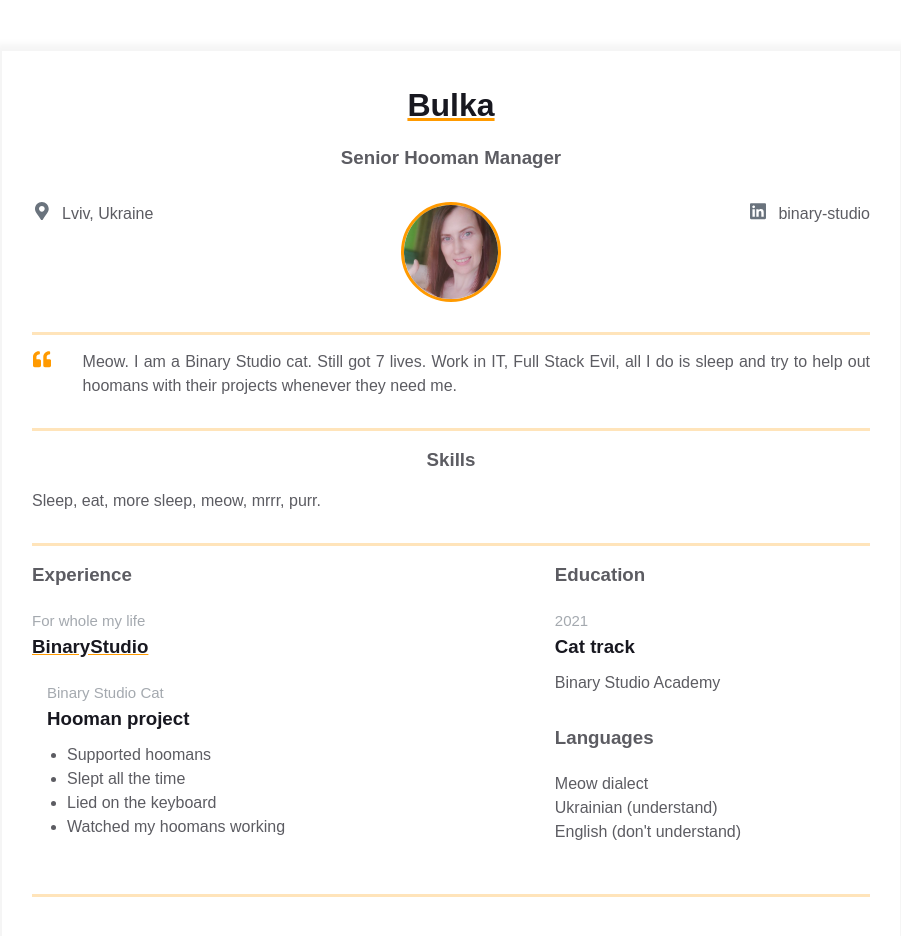
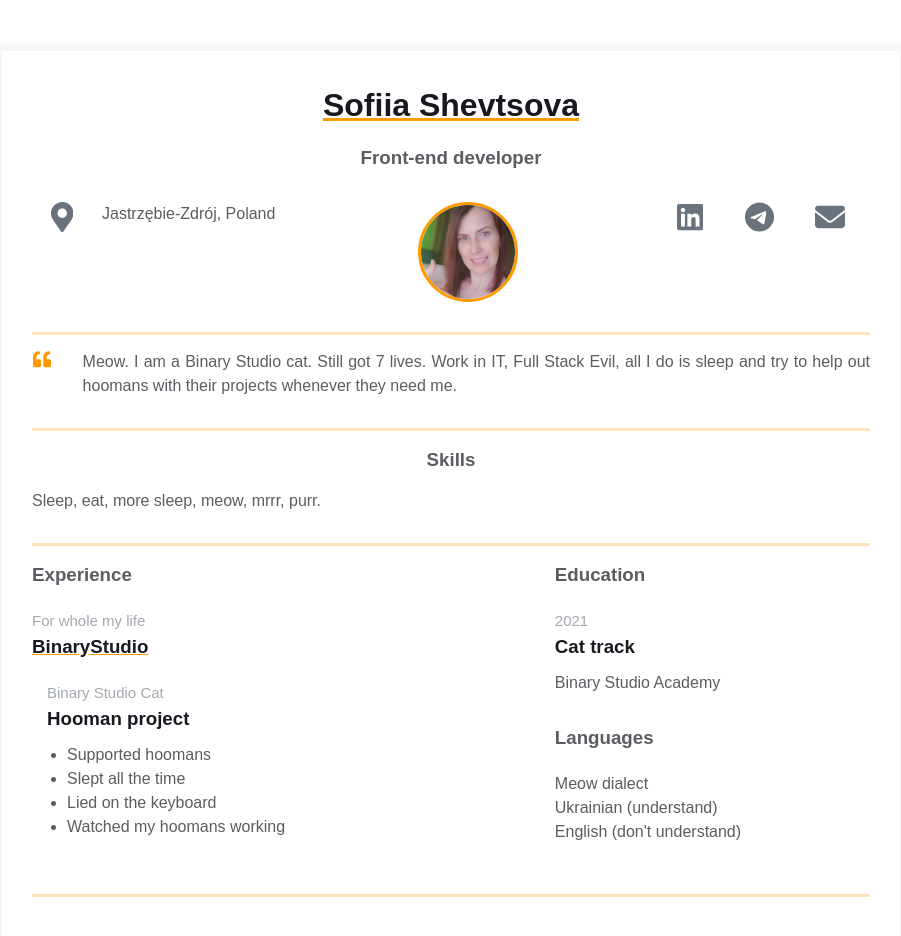
Before and after one commit to SofiiaShevtsova/homepage-2023, a plain HTML site: page index.html in a window 1280 px wide. Shown: the whole page, without its empty margins (189-1090 px from the left). Drawn offline with Linux system fonts and the light colour scheme.

Commit message:
add my info and icon

```diff
--- a/index.html
+++ b/index.html
@@ -11,12 +11,16 @@
       <div class="resume">
         <div class="container">
           <div class="resume__block">
-            <h1 class="contact-info__header">Bulka</h1>
-            <h3 class="contact-info__sub-header">Senior Hooman Manager</h3>
+            <h1 class="contact-info__header">Sofiia Shevtsova</h1>
+            <h3 class="contact-info__sub-header">Front-end developer</h3>
 
             <div class="contact_info_container fh">
               <div class="contact-info__block">
-                <a href="" rel="author" class="contact-info__item">
+                <a
+                  href="https://goo.gl/maps/2Hdw9YjaDwxPMqHw9"
+                  rel="author"
+                  class="contact-info__item"
+                >
                   <div class="contact-info__item-icon-wrapper">
                     <svg
                       class="contact-info__item-icon"
@@ -28,7 +32,7 @@
                       ></path>
                     </svg>
                   </div>
-                  <span>Lviv, Ukraine</span>
+                  <span>Jastrzębie-Zdrój, Poland</span>
                 </a>
               </div>
 
@@ -39,9 +43,9 @@
                   alt="Avatar">
               </div>
 
-              <div class="contact-info__block">
+              <div class="fh">
                 <a
-                  href="https://ua.linkedin.com/company/binary-studio_241166"
+                  href="https://www.linkedin.com/in/sofiiashevtsova/"
                   rel="author"
                   class="contact-info__item"
                 >
@@ -56,7 +60,41 @@
                       ></path>
                     </svg>
                   </div>
-                  <span>binary-studio</span>
+                </a>
+                <a
+                  href="https://t.me/ShevtsovaSofiia"
+                  rel="author"
+                  class="contact-info__item"
+                >
+                  <div class="contact-info__item-icon-wrapper">
+                    <svg
+                      xmlns="http://www.w3.org/2000/svg"
+                      viewBox="0 0 496 512"
+                      class="contact-info__item-icon"
+                    >
+                      <path
+                        d="M248,8C111.033,8,0,119.033,0,256S111.033,504,248,504,496,392.967,496,256,384.967,8,248,8ZM362.952,176.66c-3.732,39.215-19.881,134.378-28.1,178.3-3.476,18.584-10.322,24.816-16.948,25.425-14.4,1.326-25.338-9.517-39.287-18.661-21.827-14.308-34.158-23.215-55.346-37.177-24.485-16.135-8.612-25,5.342-39.5,3.652-3.793,67.107-61.51,68.335-66.746.153-.655.3-3.1-1.154-4.384s-3.59-.849-5.135-.5q-3.283.746-104.608,69.142-14.845,10.194-26.894,9.934c-8.855-.191-25.888-5.006-38.551-9.123-15.531-5.048-27.875-7.717-26.8-16.291q.84-6.7,18.45-13.7,108.446-47.248,144.628-62.3c68.872-28.647,83.183-33.623,92.511-33.789,2.052-.034,6.639.474,9.61,2.885a10.452,10.452,0,0,1,3.53,6.716A43.765,43.765,0,0,1,362.952,176.66Z"
+                      />
+                    </svg>
+                  </div>
+                </a>
+                <a
+                  href="mailto:sofika2404@mail.com"
+                  rel="author"
+                  class="contact-info__item"
+                >
+                  <div class="contact-info__item-icon-wrapper">
+                    <svg
+                      xmlns="http://www.w3.org/2000/svg"
+                      height="1em"
+                      viewBox="0 0 512 512"
+                      class="contact-info__item-icon"
+                    >
+                      <path
+                        d="M48 64C21.5 64 0 85.5 0 112c0 15.1 7.1 29.3 19.2 38.4L236.8 313.6c11.4 8.5 27 8.5 38.4 0L492.8 150.4c12.1-9.1 19.2-23.3 19.2-38.4c0-26.5-21.5-48-48-48H48zM0 176V384c0 35.3 28.7 64 64 64H448c35.3 0 64-28.7 64-64V176L294.4 339.2c-22.8 17.1-54 17.1-76.8 0L0 176z"
+                      />
+                    </svg>
+                  </div>
                 </a>
               </div>
             </div>
--- a/styles.css
+++ b/styles.css
@@ -49,7 +49,6 @@ body {
 }
 
 @media screen and (max-width: 576px) {
-
   .main-info,
   .contact_info_container {
     flex-direction: column;
@@ -108,7 +107,7 @@ body {
 
 .contact-info__item-icon-wrapper {
   margin-right: 10px;
-    width: 20px;
+  width: 60px;
   display: flex;
   justify-content: center;
 }
@@ -118,7 +117,7 @@ body {
 }
 
 .contact-info__item-icon {
-    height: 1.1428rem;
+  height: 30px;
   vertical-align: text-bottom;
 }
 
```
Lines whose indentation alone changed are shown as unchanged.
